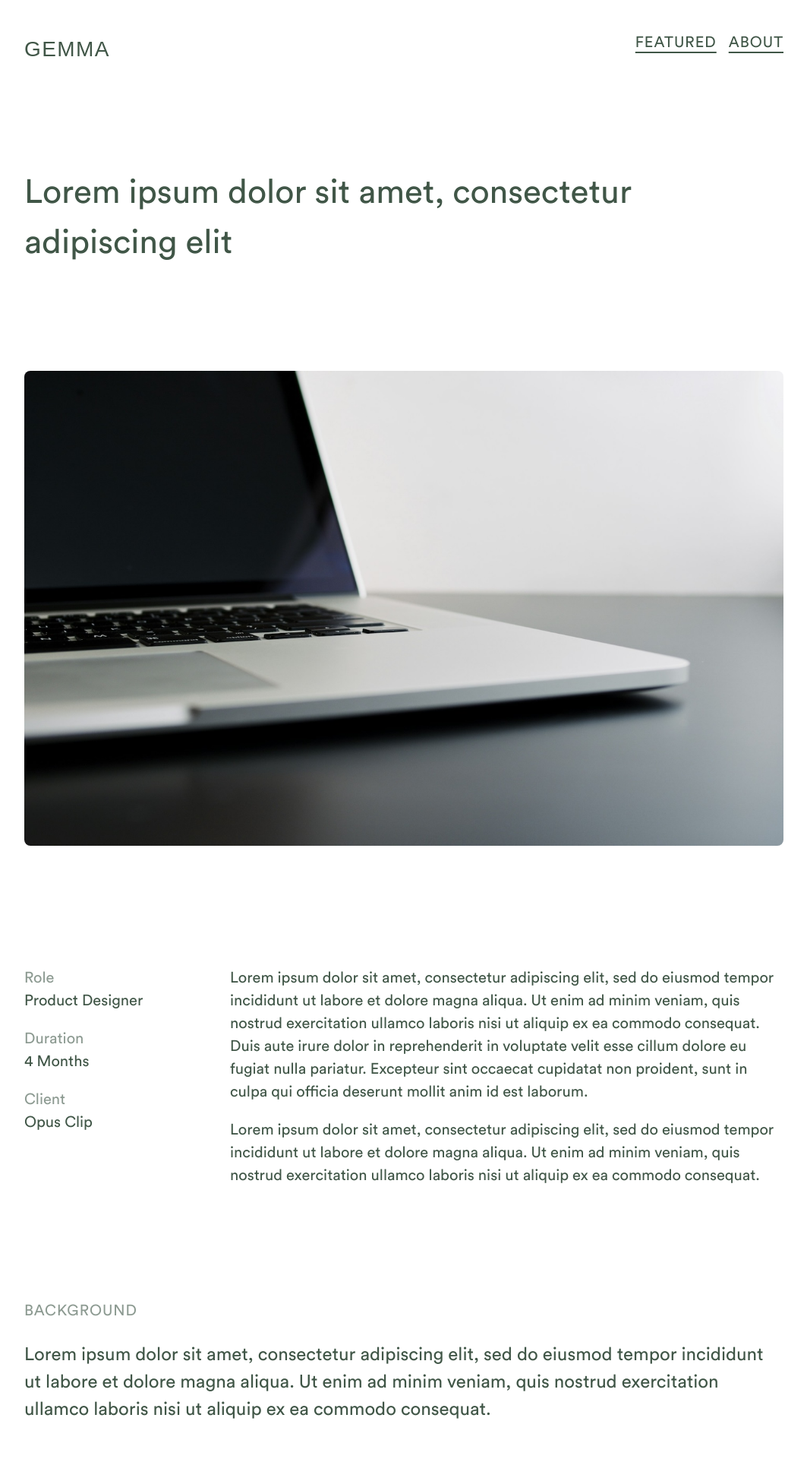
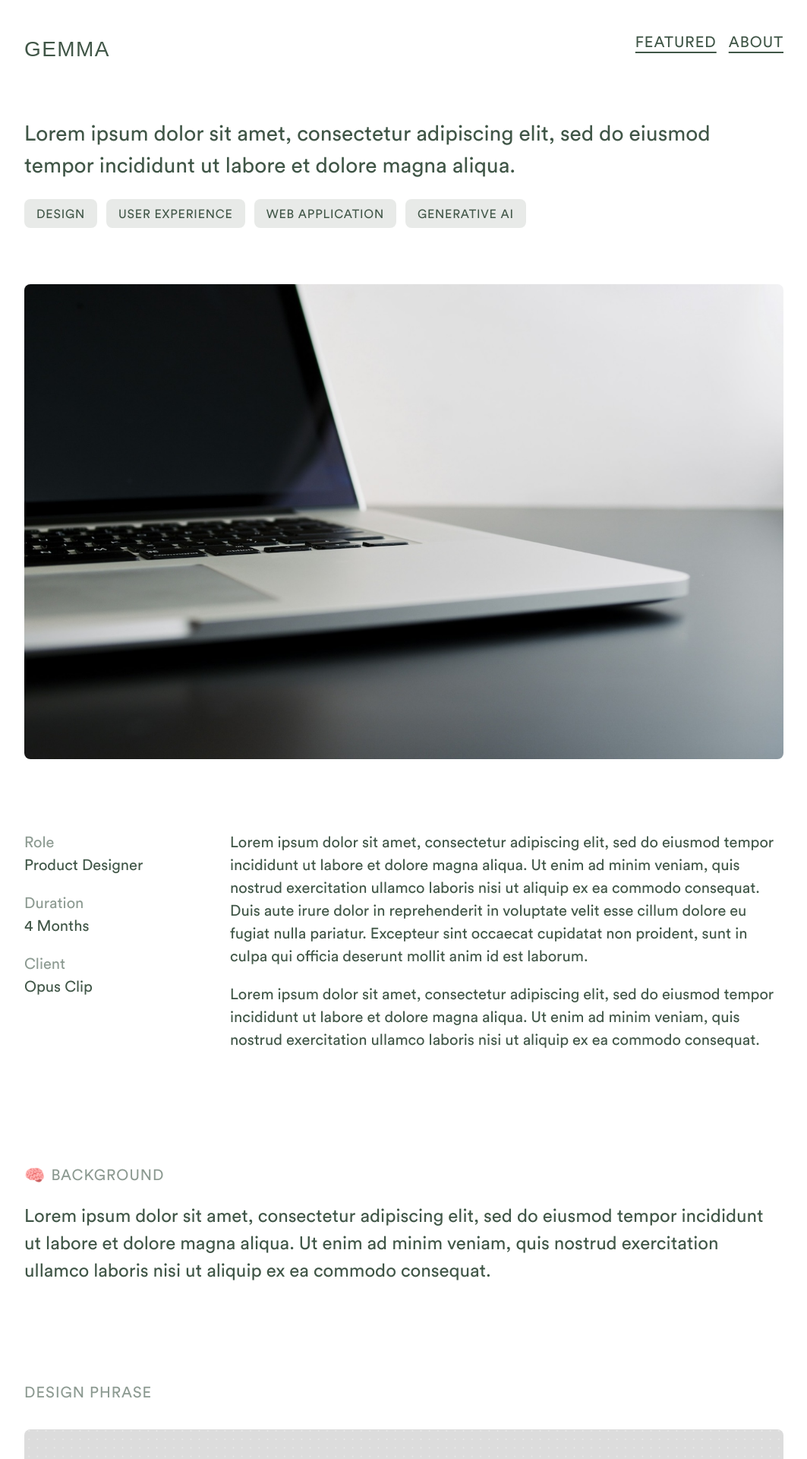
Before and after one commit to azurestocking/azurestocking.github.io, a Jekyll site: the page built from project/opus.html, in a window 1280 px wide. Shown: the top 1920 px of the page at 76% size, without its empty margins (108-1171 px from the left). Built offline with Jekyll 4.4.1, drawn with Linux system fonts in a browser that asks for light colours; some web fonts are replaced; some of the changed text lies outside the part shown.

Commit message:
Update layout

```diff
--- a/project/opus.html
+++ b/project/opus.html
@@ -3,15 +3,20 @@ layout: default
 title: Opus
 ---
 
-<section>
-    <div class="heading">Lorem ipsum dolor sit amet, consectetur adipiscing elit</div>
-</section>
+<section class="section-title">
+    <div>
+        <div class="p-xl">
+            Lorem ipsum dolor sit amet, consectetur adipiscing elit, sed do eiusmod tempor incididunt ut labore et dolore magna aliqua.
+        </div>
+        <div class="tag-group">
+            <span class="tag">DESIGN</span>
+            <span class="tag">USER EXPERIENCE</span>
+            <span class="tag">WEB APPLICATION</span>
+            <span class="tag">GENERATIVE AI</span>
+        </div>
+    </div>
 
-<section>
     <img src="{{ '/images/placeholder.jpg' | relative_url }}" loading="lazy">
-</section>
-
-<section>
     <div class="col-1-3">
         <div class="col-1">
             <p><span style="color: var(--tertiary)">Role</span><br>Product Designer</p>
@@ -26,7 +31,7 @@ title: Opus
 </section>
 
 <section>
-    <h2 class="np">Background</h2>
+    <div class="phrase"><span>🧠</span><h1 class="np">Background</h1></div>
     <div class="p-l">
         Lorem ipsum dolor sit amet, consectetur adipiscing elit, sed do eiusmod tempor incididunt ut labore et dolore magna aliqua. Ut enim ad minim veniam, quis nostrud exercitation ullamco laboris nisi ut aliquip ex ea commodo consequat.
     </div>
@@ -34,8 +39,8 @@ title: Opus
 
 <section>
     <h2 class="np">Design Phrase</h2>
-    <div class="p-l">
-        Lorem ipsum dolor sit amet, consectetur adipiscing elit, sed do eiusmod tempor incididunt ut labore et dolore magna aliqua. Ut enim ad minim veniam, quis nostrud exercitation ullamco laboris nisi ut aliquip ex ea commodo consequat.
+    <div class="col-1">
+        <img src="{{ '/images/opus/design-phrase.png' | relative_url }}" loading="lazy">
     </div>
 </section>
 
--- a/styles.css
+++ b/styles.css
@@ -101,13 +101,18 @@
 }
 
 h1 {
-    font-size: 24px;
+    font-size: 20px;
     line-height: 1.5em;
-    display: block;
+    display: inline-block;
     margin-block-end: 24px;
-    color: var(--primary);
+    color: var(--tertiary);
     text-transform: uppercase;
     letter-spacing: 0.05em;
+    margin-left: 8px;
+}
+
+h1.np {
+    margin-block-end: 0;
 }
 
 h2 {
@@ -206,12 +211,24 @@ html, body {
 }
 
 body {
-    padding: 40px 80px;
+    padding: 40px 0;
     background: var(--background);
     color: var(--primary);
     transition: background-color 0.5s ease 0s;
     font-size: 20px;
     line-height: 1.5em;
+    display: grid;
+    grid-template-columns: minmax(0, 1fr) minmax(0, 1000px) minmax(0, 1fr);
+    max-width: 1440px;
+    margin: 0 auto;
+}
+
+.phrase {
+    margin-bottom: 20px;
+}
+
+.phrase span {
+    font-size: 22px;
 }
 
 
@@ -219,13 +236,10 @@ body {
 /* HEADER */
 
 header {
-    position: relative;
-    max-width: 1000px;
-    margin: 0 auto;
+    grid-column: 2;
     display: flex;
     justify-content: space-between;
     align-items: center;
-    padding-top: 0px;
     padding-bottom: 64px;
 }
 
@@ -253,15 +267,23 @@ header {
 /* MAIN */
 
 main {
-    max-width: 1000px;
-    margin: 0 auto;
-    display: block;
-    clear: both;
+    grid-column: 2;
 }
 
 section {
     padding-top: 64px;
     padding-bottom: 64px;
+}
+
+.section-title {
+    padding-top: 0;
+    display: flex;
+    flex-direction: column;
+    gap: 64px;
+}
+
+.section-title .heading {
+    margin-bottom: 0;
 }
 
 img, video {
@@ -384,12 +406,8 @@ img, video {
 /* FOOTER */
 
 footer {
+    grid-column: 2;
     padding-top: 64px;
-    padding-bottom: 0px;
-    max-width: 1000px;
-    margin: 0 auto;
-    display: block;
-    clear: both;
 }
 
 footer p {
@@ -473,14 +491,16 @@ hr {
 /* SCROLLSPY */
 
 .scrollspy {
-    position: fixed;
-    right: 16px;
-    bottom: 16px;
+    position: sticky;
+    top: 40px;
+    height: fit-content;
+    grid-column: 3;
     z-index: 999;
-    width: 188px;
+    margin-left: 24px;
 }
 
 .scrollspy-content {
+    border-radius: 8px;
     width: 100%;
     display: flex;
     flex-direction: column;
@@ -489,10 +509,10 @@ hr {
 .scrollspy-title {
     font-size: 16px;
     font-weight: 500;
-    margin-bottom: 8px;
     text-transform: uppercase;
     letter-spacing: 0.05em;
     color: var(--tertiary);
+    margin-bottom: 8px;
 }
 
 .scrollspy-links {
@@ -504,6 +524,7 @@ hr {
     font-size: 16px;
     text-decoration: none;
     color: var(--tertiary);
+    transition: color 0.3s ease;
     white-space: nowrap;
     overflow: hidden;
     text-overflow: ellipsis;
@@ -512,7 +533,6 @@ hr {
 .scrollspy-link:hover {
     color: var(--primary);
     text-decoration: none;
-
 }
 
 .scrollspy-link.active {
@@ -520,6 +540,9 @@ hr {
 }
 
 @media (max-width: 1439px) {
+    body {
+        grid-template-columns: 1fr minmax(0, 1000px) 1fr;
+    }
     .scrollspy {
         display: none;
     }
```
Also changed, not shown: images/opus/I2-2-1A.png, images/opus/I2-2-1B.png, images/opus/design-phrase.png (added).
